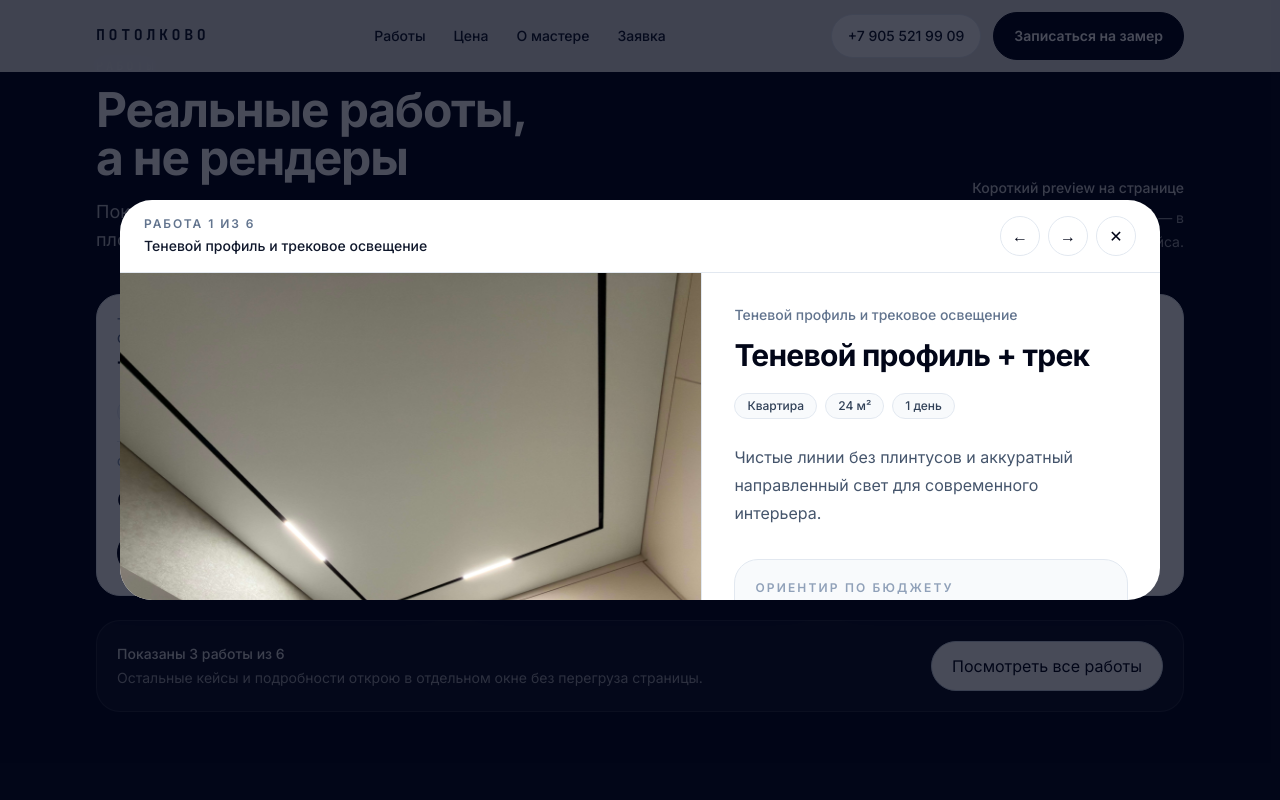
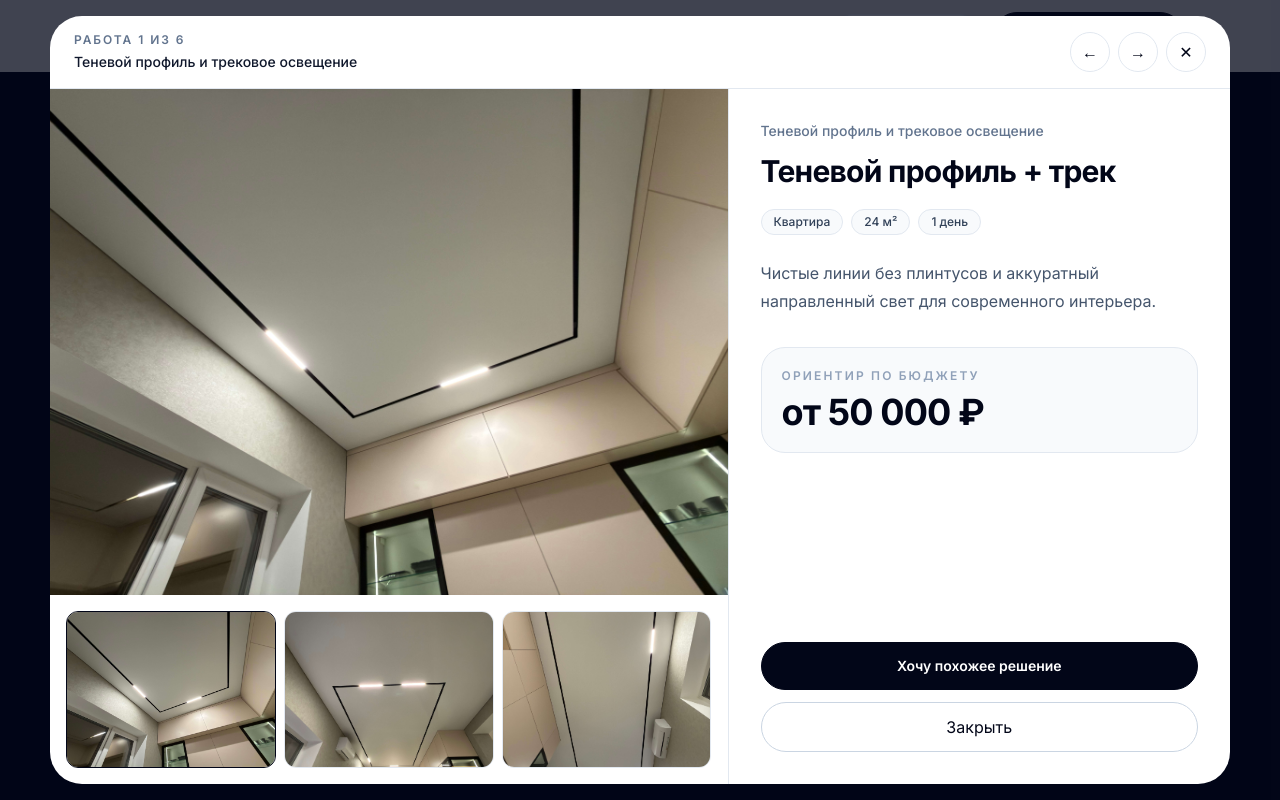
Before and after one commit to svladimirtsk-crypto/nextjs-potolkovo, a Next.js app: page / in a window 1280 px wide. Both pictures are taken after a click on the button 270 px from the left and 1354 px from the top of the page. Shown: the part 910-1710 px from the top of the page. Built offline with nearby package versions, Linux system fonts and the light colour scheme.

Commit message:
Update proof-modal-client.tsx

```diff
--- a/components/home/proof-modal-client.tsx
+++ b/components/home/proof-modal-client.tsx
@@ -104,8 +104,8 @@ export function ProofModalClient({
         aria-label="Закрыть окно"
       />
 
-      <div className="absolute inset-x-0 bottom-0 top-0 overflow-hidden bg-white text-slate-950 lg:inset-x-auto lg:left-1/2 lg:top-1/2 lg:h-auto lg:max-h-[92svh] lg:w-[min(1040px,calc(100vw-2rem))] lg:-translate-x-1/2 lg:-translate-y-1/2 lg:rounded-[2rem]">
-        <div className="flex h-full flex-col lg:max-h-[92svh]">
+      <div className="absolute inset-x-0 bottom-0 top-0 overflow-hidden bg-white text-slate-950 lg:inset-y-4 lg:left-1/2 lg:w-[min(1180px,calc(100vw-2rem))] lg:-translate-x-1/2 lg:rounded-[2rem]">
+        <div className="flex h-full flex-col">
           <div className="flex items-center justify-between border-b border-slate-200 px-4 py-4 sm:px-6">
             <div className="min-w-0">
               <p className="text-xs font-semibold uppercase tracking-[0.16em] text-slate-500">
@@ -146,15 +146,15 @@ export function ProofModalClient({
             </div>
           </div>
 
-          <div className="overflow-y-auto">
-            <div className="grid lg:grid-cols-[1.12fr_0.88fr]">
-              <div className="border-b border-slate-200 lg:border-b-0 lg:border-r">
-                <div className="relative aspect-[5/4] overflow-hidden bg-slate-100 lg:min-h-[520px] lg:aspect-auto">
+          <div className="min-h-0 flex-1 overflow-y-auto lg:overflow-hidden">
+            <div className="grid h-full lg:grid-cols-[1.15fr_0.85fr]">
+              <div className="flex min-h-0 flex-col border-b border-slate-200 lg:border-b-0 lg:border-r">
+                <div className="relative aspect-[5/4] overflow-hidden bg-slate-100 lg:min-h-0 lg:flex-1 lg:aspect-auto">
                   <Image
                     src={activeImage}
                     alt={`${item.alt} — фото ${safeImageIndex + 1}`}
                     fill
-                    sizes="(max-width: 1024px) 100vw, 56vw"
+                    sizes="(max-width: 1024px) 100vw, 58vw"
                     className="object-cover"
                   />
                 </div>
@@ -187,7 +187,8 @@ export function ProofModalClient({
                 ) : null}
               </div>
 
-              <div className="p-5 sm:p-6 lg:p-8">
+              <div className="flex min-h-0 flex-col p-5 sm:p-6 lg:p-8">
+                <div>
                   <p className="text-sm font-medium text-slate-500">{item.serviceType}</p>
 
                   <h3 className="mt-3 text-3xl font-bold tracking-tight text-slate-950">
@@ -235,12 +236,14 @@ export function ProofModalClient({
                       </div>
                     </div>
                   ) : null}
+                </div>
 
-                <div className="mt-8 space-y-3">
+                <div className="mt-8 space-y-3 lg:mt-auto">
                   <a
                     href={`#${item.actionTargetId ?? "action"}`}
                     onClick={onClose}
-                    className="inline-flex min-h-12 w-full items-center justify-center rounded-full border border-slate-950 bg-slate-950 px-5 py-3 text-sm font-semibold text-white transition-colors hover:border-slate-800 hover:bg-slate-800"
+                    className="inline-flex min-h-12 w-full items-center justify-center rounded-full border border-slate-950 bg-slate-950 px-5 py-3 text-sm font-semibold transition-colors hover:border-slate-800 hover:bg-slate-800"
+                    style={{ color: "#ffffff" }}
                   >
                     Хочу похожее решение
                   </a>
```
Lines whose indentation alone changed are shown as unchanged.
